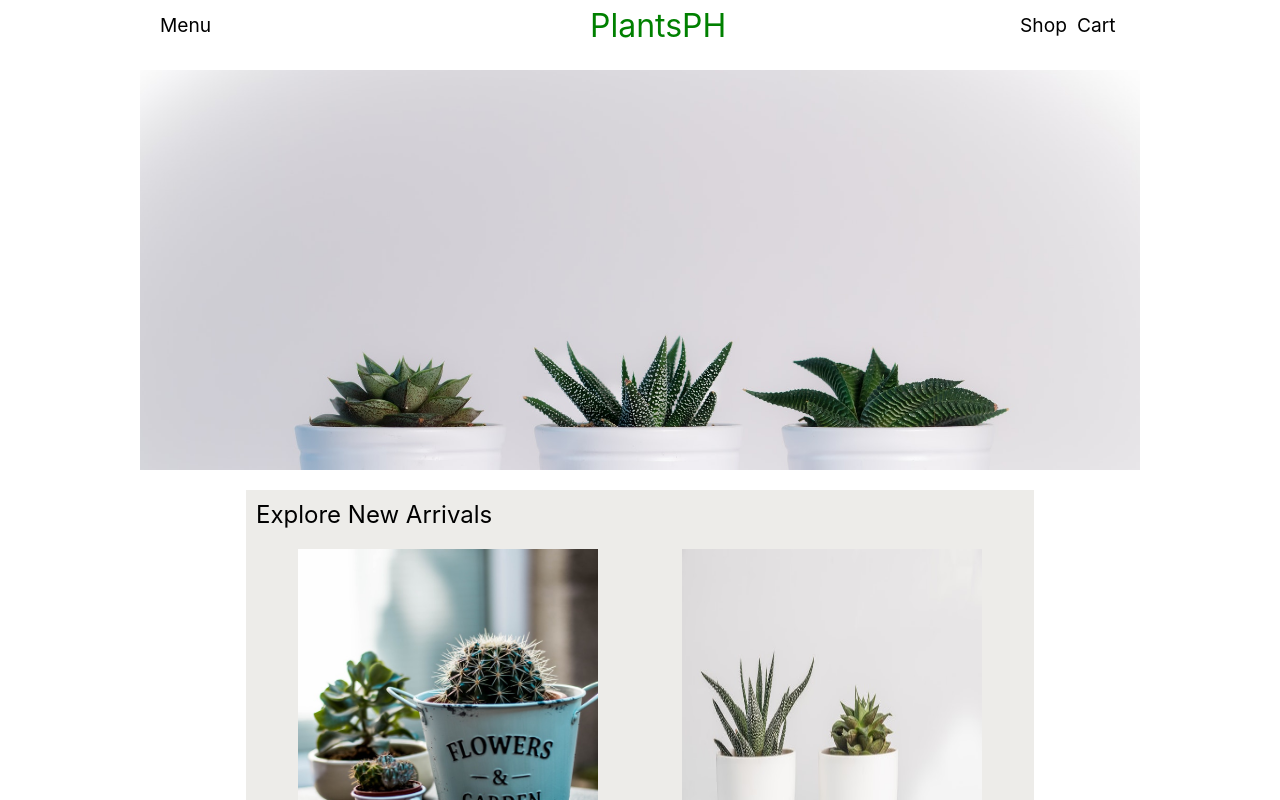
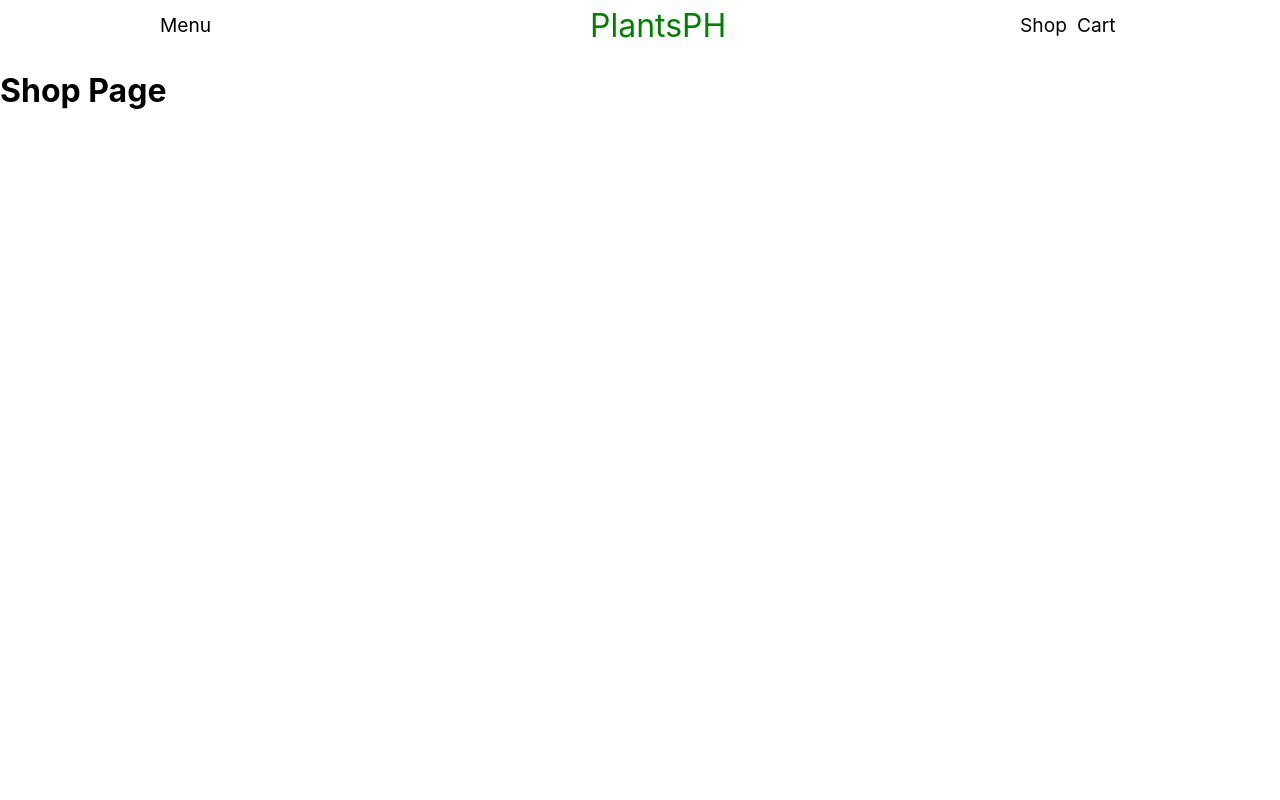
Before and after one commit to jarierie/plantsph, a React (Create React App) app: page /shop in a window 1280 px wide. Shown: the top 800 px of the page. Built offline with nearby package versions, Linux system fonts and the light colour scheme.

Commit message:
added basic routing. no pages to show yet

```diff
--- a/package.json
+++ b/package.json
@@ -10,6 +10,7 @@
     "react": "^17.0.2",
     "react-dom": "^17.0.2",
     "react-redux": "^7.2.3",
+    "react-router-dom": "^5.2.0",
     "react-scripts": "4.0.3",
     "styled-components": "^5.2.3",
     "web-vitals": "^1.1.1"
--- a/src/App.js
+++ b/src/App.js
@@ -8,19 +8,29 @@ import TestComponent from "./components/TestComponent";
 import { Provider } from "react-redux";
 import store from "./store/store";
 import CardExample from "./components/CardExample";
+import { BrowserRouter as Router, Switch, Route } from "react-router-dom";
+import Home from "./pages/Home";
+import Shop from "./pages/Shop";
+import Cart from "./pages/Cart";
 
 function App() {
   return (
     <>
-      <Provider store={store}>
-        <Nav />
-        <Hero />
-        <CardItem />
-        <FeatureArticle />
-        <TestComponent />
-        <CardExample />
-        <FooterDiv />
-      </Provider>
+      <Router>
+        <Provider store={store}>
+          <Switch>
+            <Route exact path='/'>
+              <Home />
+            </Route>
+            <Route exact path='/shop'>
+              <Shop />
+            </Route>
+            <Route exact path='/cart'>
+              <Cart />
+            </Route>
+          </Switch>
+        </Provider>
+      </Router>
     </>
   );
 }
--- a/src/components/Nav.js
+++ b/src/components/Nav.js
@@ -1,5 +1,6 @@
 import React from "react";
 import styled from "styled-components";
+import { Link } from "react-router-dom";
 
 const NavBar = styled.div`
   width: 75%;
@@ -28,6 +29,22 @@ const Logo = styled.a`
 const ShopCart = styled.a`
   margin-right: 10px;
   font-size: 1.2em;
+  text-decoration: none;
+  a {
+    text-decoration: none;
+  }
+`;
+
+const StyledLink = styled(Link)`
+  color: black;
+  text-decoration: none;
+  &:focus,
+  &:hover,
+  &:visited,
+  &:link,
+  &:active {
+    text-decoration: none;
+  }
 `;
 
 const Nav = () => {
@@ -37,11 +54,17 @@ const Nav = () => {
         <Menu>Menu</Menu>
       </NavContainer>
       <NavContainer>
-        <Logo>PlantsPH</Logo>
+        <StyledLink to='/'>
+          <Logo>PlantsPH</Logo>
+        </StyledLink>
       </NavContainer>
       <NavContainer>
-        <ShopCart>Shop</ShopCart>
-        <ShopCart>Cart</ShopCart>
+        <StyledLink to='/shop'>
+          <ShopCart>Shop</ShopCart>
+        </StyledLink>
+        <StyledLink to='/cart'>
+          <ShopCart>Cart</ShopCart>
+        </StyledLink>
       </NavContainer>
     </NavBar>
   );
--- /dev/null
+++ b/src/pages/Cart.js
@@ -0,0 +1,12 @@
+import React from "react";
+import Nav from "../components/Nav";
+
+const Card = () => {
+  return (
+    <>
+      <Nav /> <h1>Your cart is empty</h1>
+    </>
+  );
+};
+
+export default Card;
--- /dev/null
+++ b/src/pages/Home.js
@@ -0,0 +1,20 @@
+import React from "react";
+import Nav from "../components/Nav";
+import Hero from "../components/Hero";
+import CardItem from "../components/CardItem";
+import FeatureArticle from "../components/FeatureArticle";
+import Footer from "../components/Footer";
+
+const Home = () => {
+  return (
+    <>
+      <Nav />
+      <Hero />
+      <CardItem />
+      <FeatureArticle />
+      <Footer />
+    </>
+  );
+};
+
+export default Home;
--- /dev/null
+++ b/src/pages/Shop.js
@@ -0,0 +1,12 @@
+import React from "react";
+import Nav from "../components/Nav";
+
+const Shop = () => {
+  return (
+    <>
+      <Nav /> <h1>Shop Page</h1>{" "}
+    </>
+  );
+};
+
+export default Shop;
```
Also changed, not shown: 2 other files (tests, documents, lock files or other folders).
